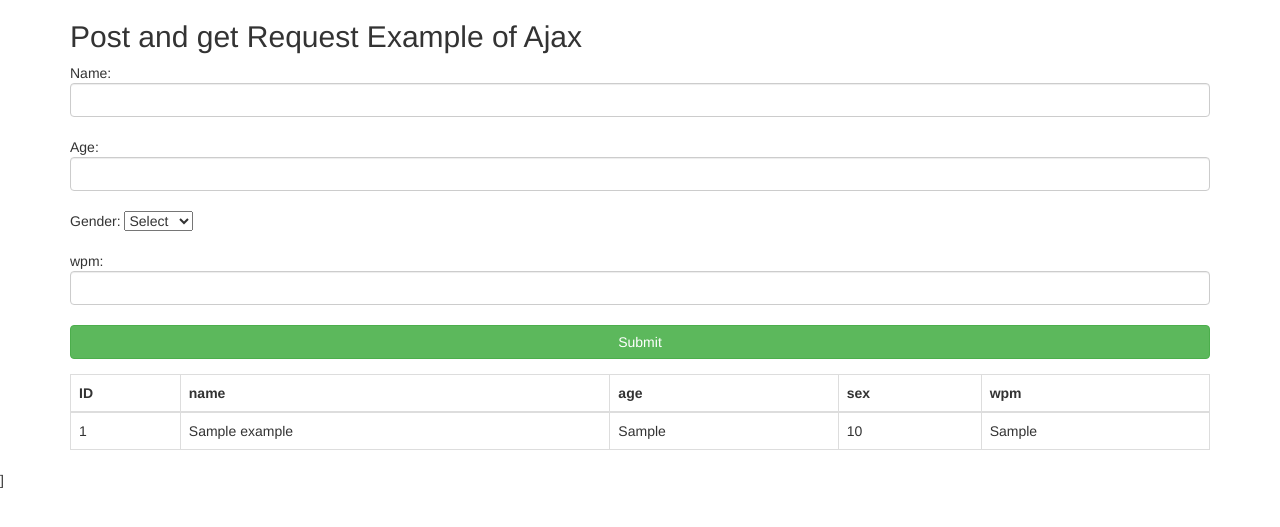
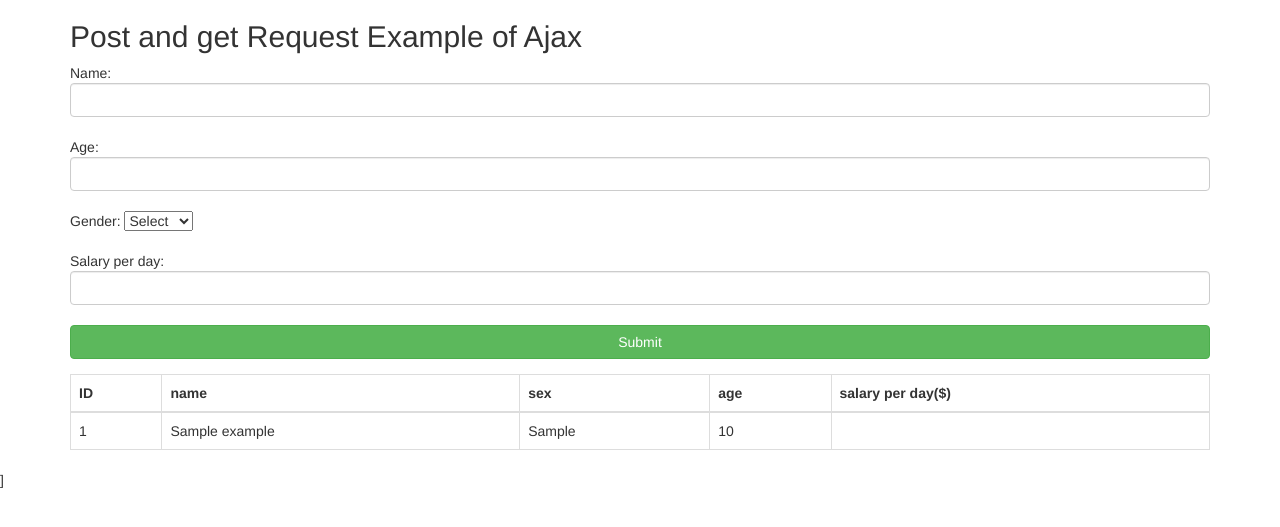
Before and after one commit to Duongninh0110/jspresent, a PHP site: page / in a window 1280 px wide. Shown: the top 527 px of the page. Run offline with PHP 8.4, Linux system fonts and the light colour scheme; tables that the repository leaves empty or names only in its code hold one stand-in row (values such as "Sample post"); data that the repository does not hold is empty; some libraries are stand-ins or nearby versions.

Commit message:
change salary per day column

```diff
--- /dev/null
+++ b/delete.php
@@ -0,0 +1,3 @@
+<?php
+
+ ?>
--- a/fetch.php
+++ b/fetch.php
@@ -10,14 +10,14 @@ while($rows_table = mysqli_fetch_array($run_table)){
  $table_name = $rows_table['name'];
  $table_age = $rows_table['age'];
  $table_sex = $rows_table['sex'];
- $table_wpm = $rows_table['wpm'];
+ $table_salaryPD = $rows_table['salaryPD'];
 
  $display_string .= "<tr>";
  $display_string .= "<td>$table_id </td>";
  $display_string .= "<td>$table_name</td>";
  $display_string .= "<td>$table_sex</td>";
  $display_string .= "<td>$table_age</td>";
- $display_string .= "<td>$table_wpm</td>";
+ $display_string .= "<td>$table_salaryPD</td>";
  $display_string .= "</tr>";
 
 
--- a/index.php
+++ b/index.php
@@ -24,11 +24,11 @@ include ('db.php');
             Gender:
             <select id="sex">
                 <option value="">Select</option>
-                <option value="m">Man</option>
-                <option value="f">Female</option>
+                <option value="man">Man</option>
+                <option value="female">Female</option>
             </select>
             <br><br>
-             wpm: <input type="text" name="wpm" id="wpm" class="form-control">
+             Salary per day: <input type="text" name="salaryPD" id="salaryPD" class="form-control">
              <br>
 
              <input type="button" name="myBut" onclick="postData()" value="Submit" class="btn btn-success btn-block">
@@ -40,9 +40,9 @@ include ('db.php');
                 <tr>
                     <th>ID</th>
                     <th>name</th>
+                    <th>sex</th>
                     <th>age</th>
-                    <th>sex</th>
-                    <th>wpm</th>
+                    <th>salary per day($)</th>
                 </tr>
             </thead>
             <tbody id="table">
@@ -79,14 +79,18 @@ include ('db.php');
 
             var sex = document.querySelector('#sex').value;
 
-            var wpm = document.querySelector('#wpm').value;
-            var data = "name="+name+"&age="+age+"&sex="+sex+"&wpm="+wpm;
+            var salaryPD = document.querySelector('#salaryPD').value;
+            var data = "name="+name+"&age="+age+"&sex="+sex+"&salaryPD="+salaryPD;
 
             console.log(data);
             ajaxRequest.responseType = 'json';
             ajaxRequest.onreadystatechange = ()=>{
                 if(ajaxRequest.readyState === XMLHttpRequest.DONE){
                     getAll();
+                    document.querySelector('#name').value = '';
+                    document.querySelector('#age').value = '';
+                    document.querySelector('#sex').value = '';
+                    document.querySelector('#salaryPD').value = '';
                 }
             }
 
--- a/post.php
+++ b/post.php
@@ -7,10 +7,10 @@ $age = $_POST['age'];
 echo $age;
 $sex = $_POST['sex'];
 echo $sex;
-$wpm = $_POST['wpm'];
+$salaryPD = $_POST['salaryPD'];
 echo $wpm;
 
-$query = "INSERT INTO ajax_example (name, age, sex, wpm) VALUES ('$name', $age, '$sex', $wpm)";
+$query = "INSERT INTO ajax_example (name, age, sex, salaryPD) VALUES ('$name', $age, '$sex', $salaryPD)";
 $run_table = mysqli_query($con, $query);
 
 
--- /dev/null
+++ b/update.php
@@ -0,0 +1,3 @@
+<?php
+
+ ?>
```
